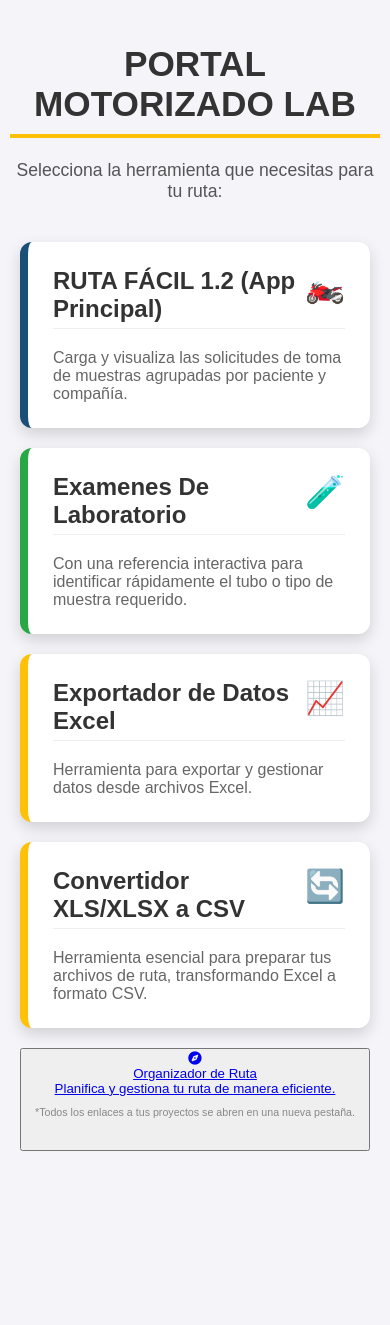
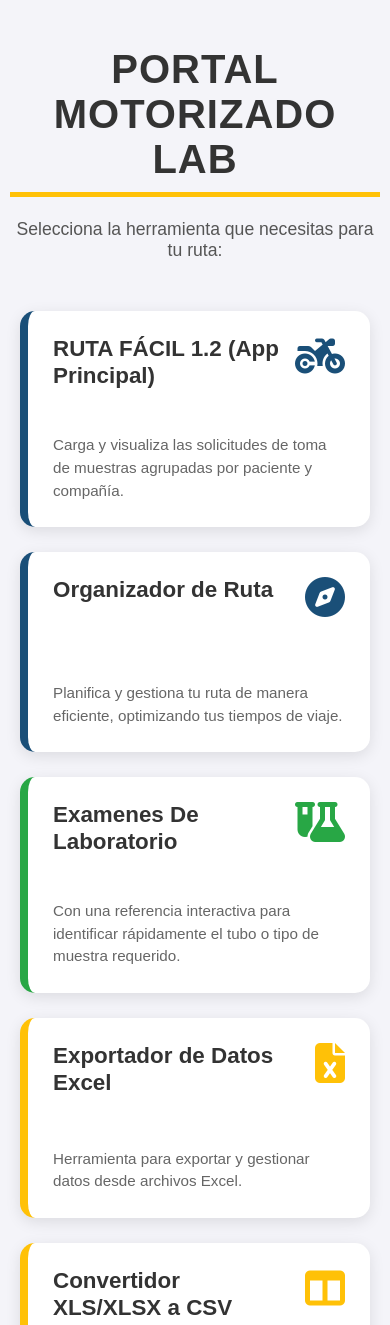
Before and after one commit to rmns82839-rgb/portal-de-toma-de-muestras, a plain HTML site: page index.html in a window 390 px wide. Shown: the top 1325 px of the page. Before the commit the page ends 1181 px from the top, so only its background shows below. Drawn offline with Linux system fonts and the light colour scheme.

Commit message:
Enhance index.html with CSS variables and layout updates
Refactor HTML structure and styles for improved layout and responsiveness.

```diff
--- a/index.html
+++ b/index.html
@@ -7,90 +7,141 @@
     <link rel="stylesheet" href="https://cdnjs.cloudflare.com/ajax/libs/font-awesome/6.5.1/css/all.min.css">
     <style>
         /* Paleta: Negro (#333), Amarillo de Seguridad (#FFC107), Gris Claro (#F4F4F9) */
+        :root {
+            --color-primary: #333;
+            --color-secondary: #FFC107;
+            --color-background: #f4f4f9;
+            --color-ruta: #1a4f78;
+            --color-lab: #28a745;
+            --color-tools: #FFC107;
+        }
+
         body {
             font-family: 'Arial', sans-serif;
             margin: 0;
             padding: 20px 10px;
-            background-color: #f4f4f9;
+            background-color: var(--color-background);
             text-align: center;
         }
+
         #container {
-            max-width: 900px;
+            max-width: 950px; /* Un poco más de espacio */
             margin: auto;
         }
+
+        /* Título Principal */
         h1 {
-            color: #333;
-            font-size: 2.2em;
+            color: var(--color-primary);
+            font-size: 2.5em;
             text-transform: uppercase;
             margin-bottom: 5px;
-            border-bottom: 4px solid #FFC107;
+            border-bottom: 5px solid var(--color-secondary);
             padding-bottom: 10px;
             display: inline-block;
-        }
-        p {
-            color: #555;
-            margin-bottom: 30px;
-            font-size: 1.1em;
+            letter-spacing: 1px;
+            font-weight: 900;
         }
 
-        /* Grid de Tarjetas */
+        #container > p {
+            color: #555;
+            margin-bottom: 40px;
+            font-size: 1.1em;
+            font-weight: 300;
+        }
+
+        /* Grid de Tarjetas Modernizado */
         #project-grid {
             display: grid;
-            grid-template-columns: 1fr;
-            gap: 20px;
+            grid-template-columns: repeat(auto-fit, minmax(350px, 1fr)); /* Mejor adaptación en móviles */
+            gap: 25px;
             padding: 10px;
         }
 
+        /* Estilo Base de Tarjeta */
         .project-card {
             background-color: #ffffff;
-            border-radius: 12px;
-            box-shadow: 0 6px 15px rgba(0, 0, 0, 0.15);
+            border-radius: 15px; /* Bordes más suaves */
+            box-shadow: 0 4px 15px rgba(0, 0, 0, 0.1); /* Sombra más suave */
             padding: 25px;
             text-align: left;
-            transition: transform 0.2s ease, box-shadow 0.2s ease;
+            transition:
+                transform 0.3s cubic-bezier(0.25, 0.46, 0.45, 0.94),
+                box-shadow 0.3s ease,
+                background-color 0.3s ease;
             text-decoration: none;
             color: inherit;
-            display: block;
-            border-left: 8px solid #333;
+            display: flex; /* Usamos flexbox para el contenido */
+            flex-direction: column;
+            justify-content: space-between;
+            min-height: 150px;
+            border-left: 8px solid var(--color-primary); /* Línea lateral inicial */
         }
 
+        /* Efecto Hover Moderno */
         .project-card:hover {
-            transform: translateY(-5px);
-            box-shadow: 0 10px 20px rgba(0, 0, 0, 0.2);
-            border-left-color: #FFC107;
+            transform: translateY(-8px); /* Sube un poco más */
+            box-shadow: 0 15px 30px rgba(0, 0, 0, 0.25);
+            background-color: #fcfcfc; /* Ligero cambio de fondo */
+        }
+
+        /* Contenido de Tarjeta */
+        .card-header {
+            display: flex;
+            justify-content: space-between;
+            align-items: flex-start;
+            margin-bottom: 10px;
         }
 
         .project-card h2 {
             margin-top: 0;
-            color: #333;
-            font-size: 1.5em;
-            border-bottom: 1px solid #eee;
-            padding-bottom: 5px;
+            color: var(--color-primary);
+            font-size: 1.4em;
+            font-weight: 700;
+            line-height: 1.2;
+            padding-right: 15px; /* Espacio para que no choque con el icono */
         }
 
         .project-card p {
             color: #666;
-            font-size: 1em;
+            font-size: 0.95em;
             margin-bottom: 0;
             text-align: left;
+            line-height: 1.5;
         }
 
+        /* Estilo de Icono */
         .project-card .icon {
-            float: right;
-            font-size: 2em;
-            color: #FFC107;
+            font-size: 2.5em; /* Icono más grande */
+            line-height: 1;
+            /* El color se definirá en las clases específicas para cada tipo de tarjeta */
         }
 
-        /* Colores específicos para tipos de enlaces */
-        .project-card.ruta { border-left-color: #1a4f78; }
-        .project-card.lab { border-left-color: #28a745; }
-        .project-card.tools { border-left-color: #FFC107; }
+        /* Colores específicos para tipos de enlaces (Línea lateral y Icono) */
+        .project-card.ruta { border-left-color: var(--color-ruta); }
+        .project-card.ruta .icon { color: var(--color-ruta); }
 
-        /* Media Query para pantallas más grandes */
-        @media (min-width: 600px) {
-            #project-grid {
-                grid-template-columns: repeat(2, 1fr);
+        .project-card.lab { border-left-color: var(--color-lab); }
+        .project-card.lab .icon { color: var(--color-lab); }
+
+        .project-card.tools { border-left-color: var(--color-tools); }
+        .project-card.tools .icon { color: var(--color-tools); }
+
+        /* Iconos de Font Awesome */
+        .fa-solid {
+            transition: color 0.3s ease; /* Transición para el color del icono */
         }
+
+        /* Mensaje de Enlace Pequeño */
+        .footer-note {
+            font-size: 0.8em;
+            color: #888;
+            margin-top: 20px;
+            text-align: center;
+            display: block;
+        }
+
+        /* Media Query para tabletas y escritorios */
+        @media (min-width: 768px) {
             h1 {
                 font-size: 3em;
             }
@@ -105,49 +156,51 @@
 
         <div id="project-grid">
 
-            <a href="https://rmns82839-rgb.github.io/ruta_facil1.2/" class="project-card ruta">
-                <span class="icon">🏍️</span>
+            <a href="https://rmns82839-rgb.github.io/ruta_facil1.2/" target="_blank" class="project-card ruta">
+                <div class="card-header">
                     <h2>RUTA FÁCIL 1.2 (App Principal)</h2>
+                    <span class="icon"><i class="fa-solid fa-motorcycle"></i></span>
+                </div>
                 <p>Carga y visualiza las solicitudes de toma de muestras agrupadas por paciente y compañía.</p>
             </a>
 
-            <a href="https://rmns82839-rgb.github.io/examenes/" class="project-card lab">
-                <span class="icon">🧪</span>
+            <a href="https://rmns82839-rgb.github.io/organizador-de-ruta/" target="_blank" class="project-card ruta">
+                <div class="card-header">
+                    <h2>Organizador de Ruta</h2>
+                    <span class="icon"><i class="fa-solid fa-compass"></i></span>
+                </div>
+                <p>Planifica y gestiona tu ruta de manera eficiente, optimizando tus tiempos de viaje.</p>
+            </a>
+
+            <a href="https://rmns82839-rgb.github.io/examenes/" target="_blank" class="project-card lab">
+                <div class="card-header">
                     <h2>Examenes De Laboratorio</h2>
+                    <span class="icon"><i class="fa-solid fa-flask-vial"></i></span>
+                </div>
                 <p>Con una referencia interactiva para identificar rápidamente el tubo o tipo de muestra requerido.</p>
             </a>
 
-            <a href="https://rmns82839-rgb.github.io/exportador_de_datos_de_exel/" class="project-card tools">
-                <span class="icon">📈</span>
+            <a href="https://rmns82839-rgb.github.io/exportador_de_datos_de_exel/" target="_blank" class="project-card tools">
+                <div class="card-header">
                     <h2>Exportador de Datos Excel</h2>
+                    <span class="icon"><i class="fa-solid fa-file-excel"></i></span>
+                </div>
                 <p>Herramienta para exportar y gestionar datos desde archivos Excel.</p>
             </a>
 
-            <a href="https://rmns82839-rgb.github.io/convertidor_xlsl_a_csv2/" class="project-card tools">
-                <span class="icon">🔄</span>
+            <a href="https://rmns82839-rgb.github.io/convertidor_xlsl_a_csv2/" target="_blank" class="project-card tools">
+                <div class="card-header">
                     <h2>Convertidor XLS/XLSX a CSV</h2>
+                    <span class="icon"><i class="fa-solid fa-table-columns"></i></span>
+                </div>
                 <p>Herramienta esencial para preparar tus archivos de ruta, transformando Excel a formato CSV.</p>
             </a>
-            <button>
 
-             <a href="https://rmns82839-rgb.github.io/organizador-de-ruta/" target="_blank" class="card-link">
-    <div class="card">
-        <div class="card-icon">
-            <i class="fa-solid fa-compass"></i>
         </div>
-        <div class="card-title">
-            Organizador de Ruta
-        </div>
-        <div class="card-description">
-            Planifica y gestiona tu ruta de manera eficiente.
-        </div>
-    </div>
-</a>
 
-<p style="font-size: 0.8em; color: #888;">*Todos los enlaces a tus proyectos se abren en una nueva pestaña.</p>
+        <span class="footer-note">*Todos los enlaces a tus proyectos se abren en una nueva pestaña.</span>
 
     </div>
 
 </body>
-
 </html>
```
Lines whose indentation alone changed are shown as unchanged.
